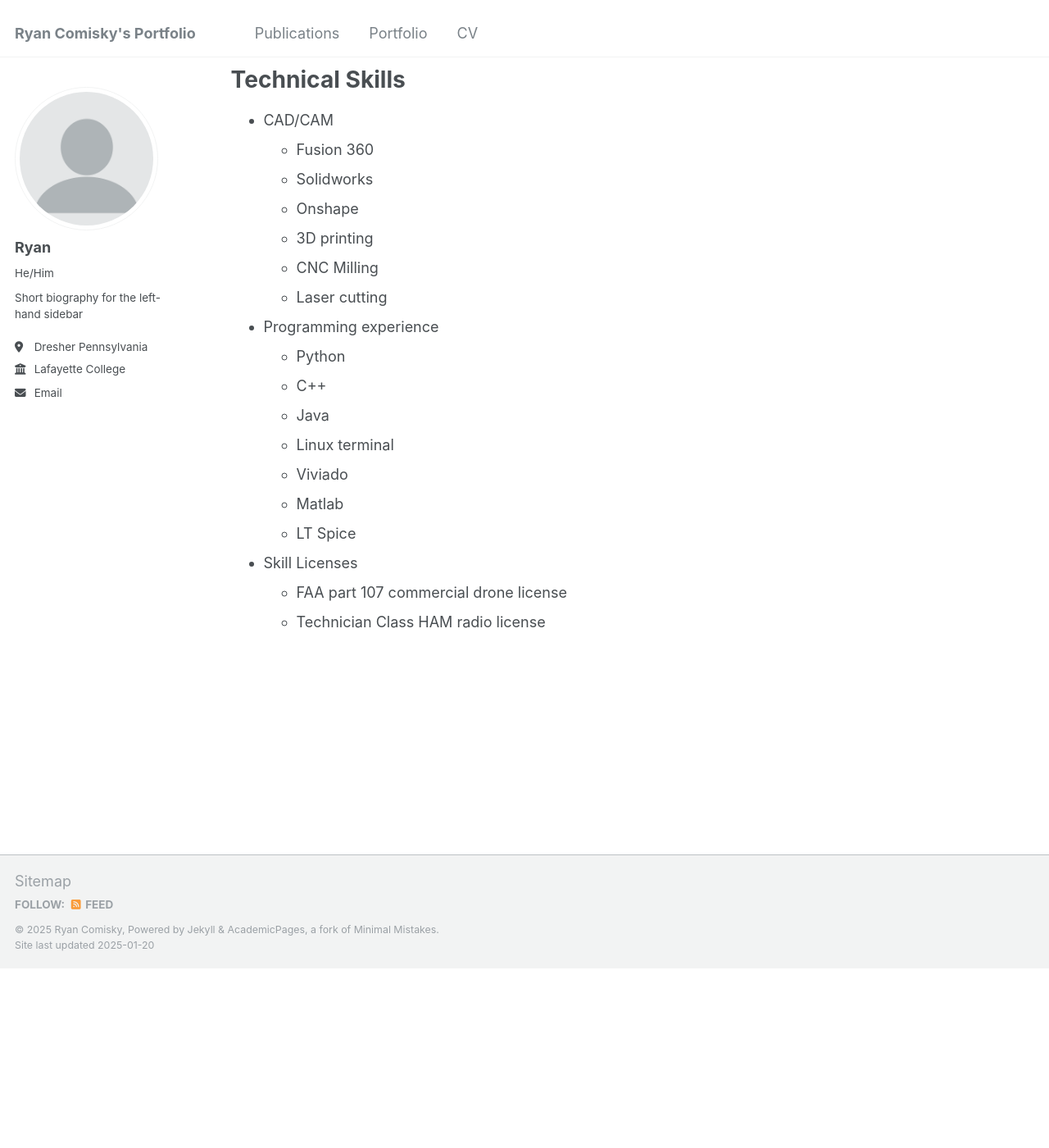
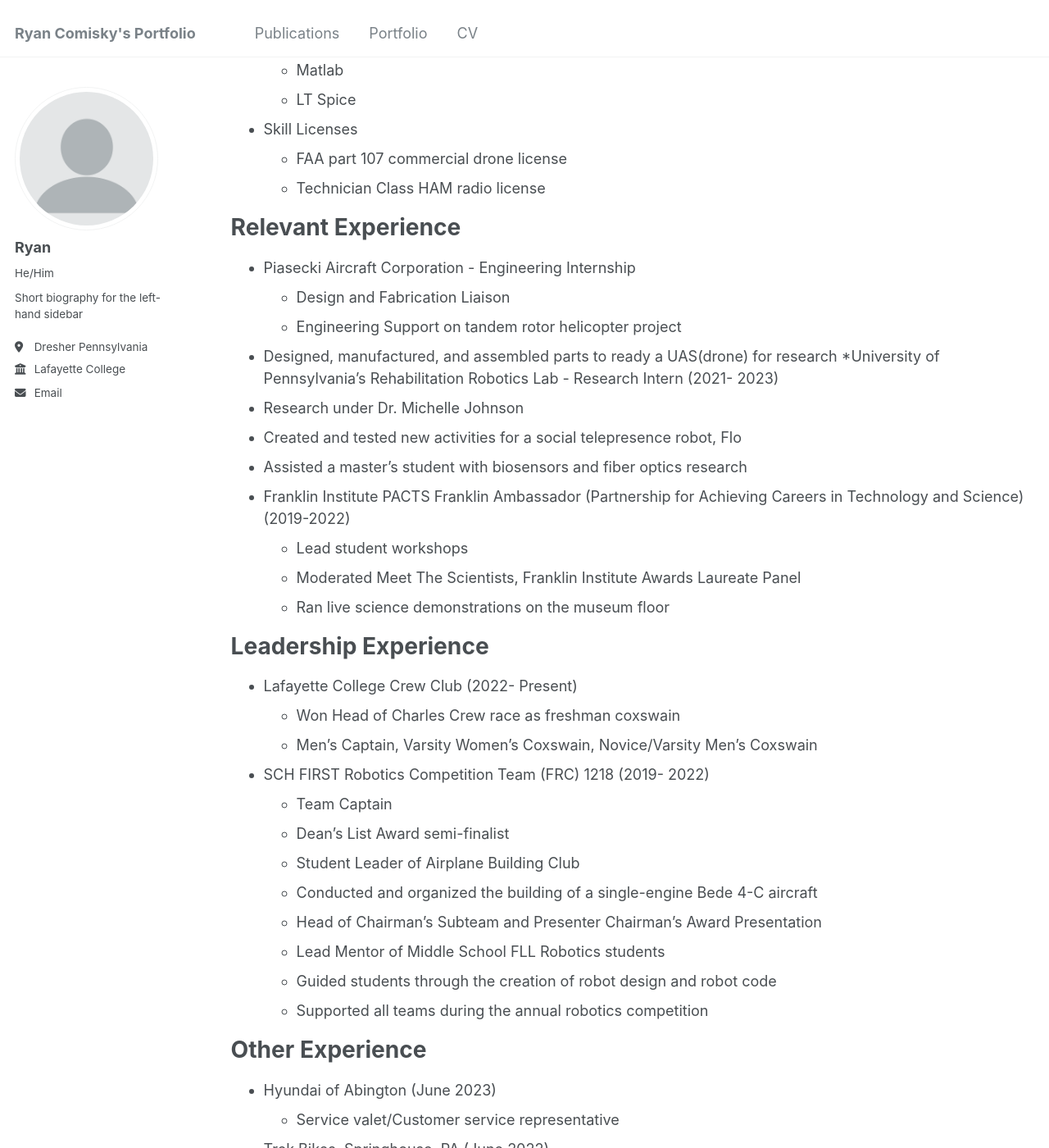
Before and after one commit to Ryan-Comisky/Ryan-Comisky.github.io, a Jekyll site: the page built from _pages/cv.md, in a window 1280 px wide and 1400 px high, scrolled down 729 px. Shown: the whole window at 82% size. Built offline with Jekyll 4.4.1, drawn with Linux system fonts in a browser that asks for light colours; before the commit the page ends 1909 px from its top, so only the background shows below that; some of the changed text lies outside the part shown.

Commit message:
Update cv.md
added resume

```diff
--- a/_pages/cv.md
+++ b/_pages/cv.md
@@ -11,26 +11,8 @@ redirect_from:
 
 Education
 ======
-* Ph.D in Version Control Theory, GitHub University, 2018 (expected)
-* M.S. in Jekyll, GitHub University, 2014
-* B.S. in GitHub, GitHub University, 2012
-
-Work experience
-======
-* Spring 2024: Academic Pages Collaborator
-  * Github University
-  * Duties includes: Updates and improvements to template
-  * Supervisor: The Users
-
-* Fall 2015: Research Assistant
-  * Github University
-  * Duties included: Merging pull requests
-  * Supervisor: Professor Hub
-
-* Summer 2015: Research Assistant
-  * Github University
-  * Duties included: Tagging issues
-  * Supervisor: Professor Git
+* B.S. in Integrative Engineering with a concentration in Robotics, Lafayette College, 2026 (expected)
+* High School Springside Chestnut Hill Academy, 2022
 
 Technical Skills
 ======
@@ -52,3 +34,42 @@ Technical Skills
 * Skill Licenses
   * FAA part 107 commercial drone license
   * Technician Class HAM radio license
+
+Relevant Experience
+======
+* Piasecki Aircraft Corporation - Engineering Internship
+  * Design and Fabrication Liaison
+  * Engineering Support on tandem rotor helicopter project
+*  Designed, manufactured, and assembled parts to ready a UAS(drone) for research
+*University of Pennsylvania’s Rehabilitation Robotics Lab - Research Intern (2021- 2023)
+  * Research under Dr. Michelle Johnson
+  * Created and tested new activities for a social telepresence robot, Flo
+  * Assisted a master’s student with biosensors and fiber optics research
+* Franklin Institute PACTS Franklin Ambassador (Partnership for Achieving Careers in Technology and Science) (2019-2022)
+  * Lead student workshops
+  * Moderated Meet The Scientists, Franklin Institute Awards Laureate Panel
+  * Ran live science demonstrations on the museum floor
+
+
+Leadership Experience
+======
+* Lafayette College Crew Club (2022- Present)
+  * Won Head of Charles Crew race as freshman coxswain
+  * Men’s Captain, Varsity Women’s Coxswain, Novice/Varsity Men’s Coxswain
+* SCH FIRST Robotics Competition Team (FRC) 1218 (2019- 2022)
+  * Team Captain
+  * Dean’s List Award semi-finalist
+  * Student Leader of Airplane Building Club
+  * Conducted and organized the building of a single-engine Bede 4-C aircraft
+  * Head of Chairman's Subteam and Presenter Chairman’s Award Presentation
+  * Lead Mentor of Middle School FLL Robotics students
+  * Guided students through the creation of robot design and robot code
+  * Supported all teams during the annual robotics competition
+
+
+ Other Experience
+======
+* Hyundai of Abington (June 2023)
+  * Service valet/Customer service representative
+* Trek Bikes, Springhouse, PA (June 2022)
+  * Sales/Customer Service
```
